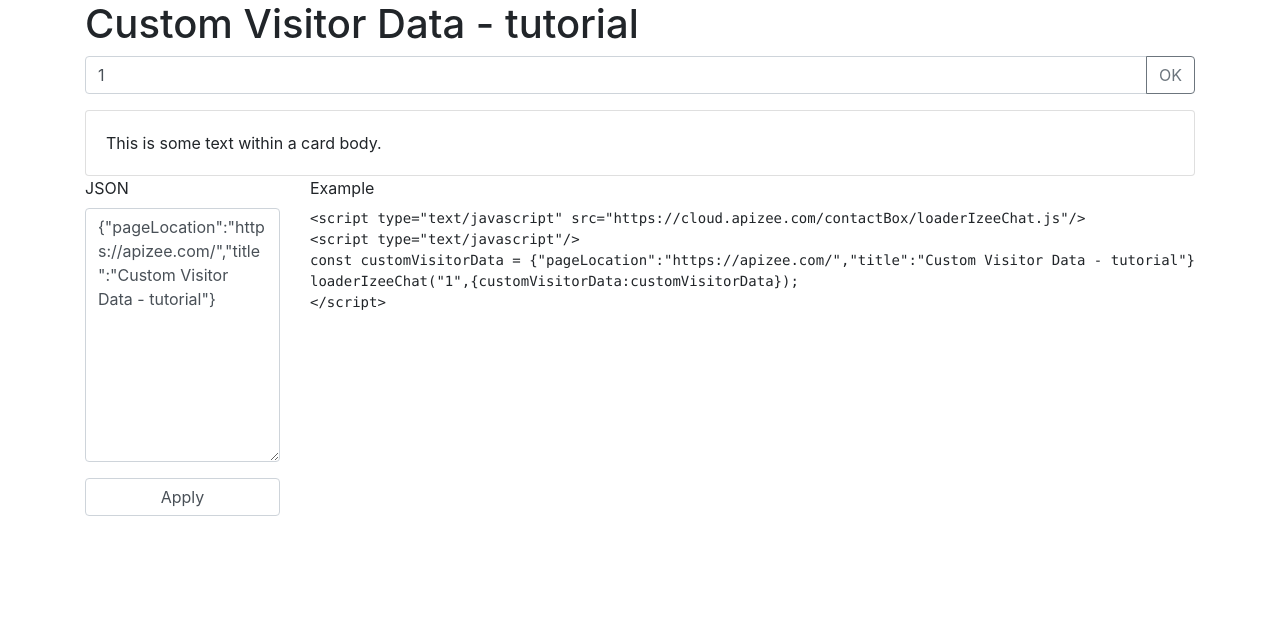
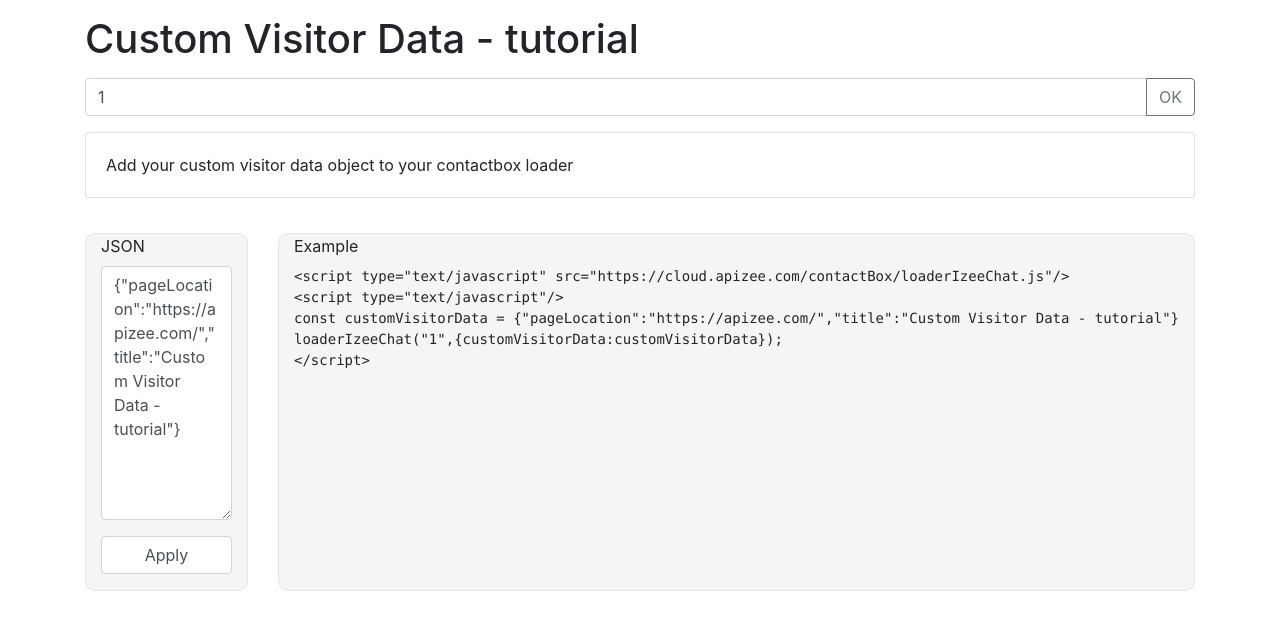
Before and after one commit to apizee/tutos-box, a PHP site: page /contactBox/custom-visitor-data.php?siteKey=1 in a window 1280 px wide. Shown: the part 64-694 px from the top of the page. Run offline with PHP 8.4, Linux system fonts and the light colour scheme; some libraries are stand-ins or nearby versions.

Commit message:
add text to tutos

```diff
--- a/assets/css/doc.css
+++ b/assets/css/doc.css
@@ -5,3 +5,16 @@ body nav.navbar-dark.bg-dark img {
 	min-width: 250px;
 	height: 38px;
 }
+body .sample {
+	margin-top: 20px;
+}
+body .col {
+	background-color: whitesmoke;
+	border: 1px solid #e5e5e5;
+	border-radius: 10px;
+	margin: 15px;
+}
+body h1 {
+	margin-top: 15px;
+	margin-bottom: 15px;
+}
--- a/contactBox/click-to-call.php
+++ b/contactBox/click-to-call.php
@@ -9,6 +9,7 @@
     <head>
         <!-- Required meta tags -->
         <meta charset="utf-8">
+        <meta name="robots" content="noindex, nofollow">
         <meta name="viewport" content="width=device-width, initial-scale=1, shrink-to-fit=no">
         <!-- Bootstrap CSS -->
         <link rel="stylesheet" href="../assets/css/bootstrap.min.css" >
@@ -29,7 +30,7 @@
             ?>
                 <div class="card">
                     <div class="card-body">
-                        This is some text within a card body.
+                        A sample to show a call button on your site. Box hide before call start.
                     </div>
                 </div>
                 <div class="row">
--- a/contactBox/custom-visitor-data.php
+++ b/contactBox/custom-visitor-data.php
@@ -11,6 +11,7 @@
 <!doctype html>
 <html lang="en">
     <head>
+        <meta name="robots" content="noindex, nofollow">
         <!-- Required meta tags -->
         <meta charset="utf-8">
         <meta name="viewport" content="width=device-width, initial-scale=1, shrink-to-fit=no">
@@ -32,10 +33,10 @@
             ?>
                 <div class="card">
                     <div class="card-body">
-                        This is some text within a card body.
+                        Add your custom visitor data object to your contactbox loader
                     </div>
                 </div>
-                <div class="row">
+                <div class="row sample">
                     <div class="col">
                         <form method="POST">
                             <div class="form-group">
--- a/contactBox/overwrite-css.php
+++ b/contactBox/overwrite-css.php
@@ -11,6 +11,7 @@
 <html lang="en">
     <head>
         <meta charset="utf-8">
+        <meta name="robots" content="noindex, nofollow">
         <meta name="viewport" content="width=device-width, initial-scale=1, shrink-to-fit=no">
         <!-- Bootstrap CSS -->
         <link rel="stylesheet" href="../assets/css/bootstrap.min.css" >
@@ -31,7 +32,7 @@
             ?>
                 <div class="card">
                     <div class="card-body">
-                        This is some text within a card body.
+                        Minimal CSS class to overwrite for box customisation
                     </div>
                 </div>
                 <div class="row">
```
Also changed, not shown: contactBox/first-message-auto.php (+3 -9 lines), index.php (+15 -2 lines).
